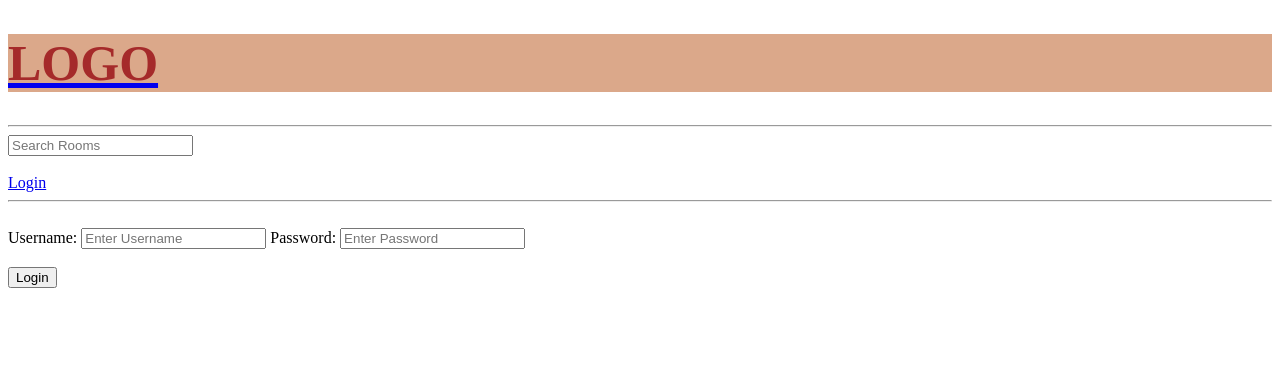
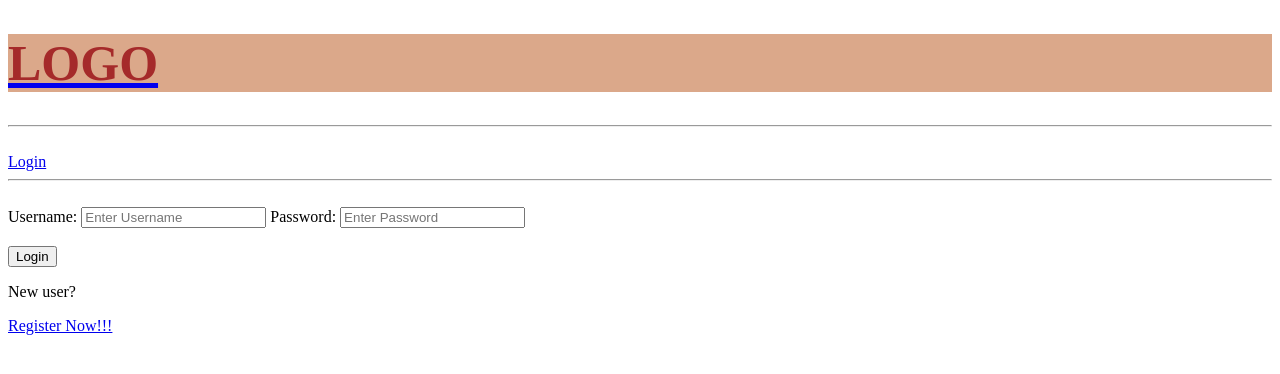
Before and after one commit to NAVDEEP-RAJ/Django-Practise, a Django app: page /login/ in a window 1280 px wide. Shown: the top 374 px of the page. Run offline with Django 4.2, Linux system fonts and the light colour scheme.

Commit message:
New register and login pages added

```diff
--- a/Django-Practise/studybuddy/studbud/base/templates/base/login_register.html
+++ b/Django-Practise/studybuddy/studbud/base/templates/base/login_register.html
@@ -1,6 +1,7 @@
 {% extends 'main.html' %}
 
 {% block content%}
+{% if page == 'login' %}
 <div>
     <form method="POST" action="">
         {% csrf_token %}
@@ -12,6 +13,29 @@
         <input type="password" name="password" placeholder="Enter Password"/><br><br>
 
         <input type="submit" value="Login" />
+        <p>New user?</p>
+        <a href="{% url 'register' %}">Register Now!!!</a>
     </form>
 </div>
+
+{% else %}
+
+<div>
+    <form method="POST" action="">
+        {% csrf_token %}
+        <hr><br>
+        <label>Username:</label>
+        <input type="text" name="username" placeholder="Enter Username"/>
+
+        <label>Password:</label>
+        <input type="password" name="password" placeholder="Enter Password"/><br><br>
+
+        <input type="submit" value="Register" />
+        <p>Already signed up?</p>
+        <a href="{% url 'login' %}">Sign in now!!</a>
+
+    </form>
+</div>
+{% endif %}
+
 {% endblock%}
--- a/Django-Practise/studybuddy/studbud/base/urls.py
+++ b/Django-Practise/studybuddy/studbud/base/urls.py
@@ -9,4 +9,5 @@ urlpatterns=[
     path('delete-room/<str:pk>',views.deleteroom,name='delete-room'),
     path('login/',views.loginPage,name='login'),
     path('logout/',views.logoutpage,name='logout'),
+    path('register/',views.registerpage,name='register'),
 ]
--- a/Django-Practise/studybuddy/studbud/base/views.py
+++ b/Django-Practise/studybuddy/studbud/base/views.py
@@ -67,6 +67,9 @@ def deleteroom(request,pk):
 
 
 def loginPage(request):
+    if request.user.is_authenticated:
+        return redirect('home')
+    page = 'login'
     if request.method == 'POST':
         username = request.POST.get('username')
         password = request.POST.get('password')
@@ -76,7 +79,7 @@ def loginPage(request):
             user = User . objects .get (username=username)
         except:
             messages. error(request, 'User does not exist')
-            return render(request,'base/login_register.html')
+            return render(request,'base/login_register.html',{'page':'login'})
 
 
         user = authenticate(
@@ -90,8 +93,12 @@ def loginPage(request):
             return redirect('home')
         else:
             messages.error(request, 'Username or password is incorrect')
+    context={'page':page}
+    return render(request, 'base/login_register.html',context)
 
-    return render(request, 'base/login_register.html')
+def registerpage(request):
+    context={'page':'register'}
+    return render(request, 'base/login_register.html',context)
 
 def logoutpage(request):
     logout(request)
--- a/Django-Practise/studybuddy/studbud/templates/navbar.html
+++ b/Django-Practise/studybuddy/studbud/templates/navbar.html
@@ -2,11 +2,11 @@
     <h1 style="font-size:50px;color:brown;background-color:rgb(219, 168, 138) ;">LOGO</h1>
 </a>
 <hr>
-
+{% if request.path == '/' %}
 <form method="GET" action="{% url 'home' %}">
     <input type="text" name="q" placeholder="Search Rooms"/>
-
 </form>
+{% endif %}
 <br>
 {% if request.user.is_authenticated %}
     <a href="{% url 'logout' %}" font-size="50px">Logout</a>
```
Also changed, not shown: Django-Practise/studybuddy/studbud/db.sqlite3.
